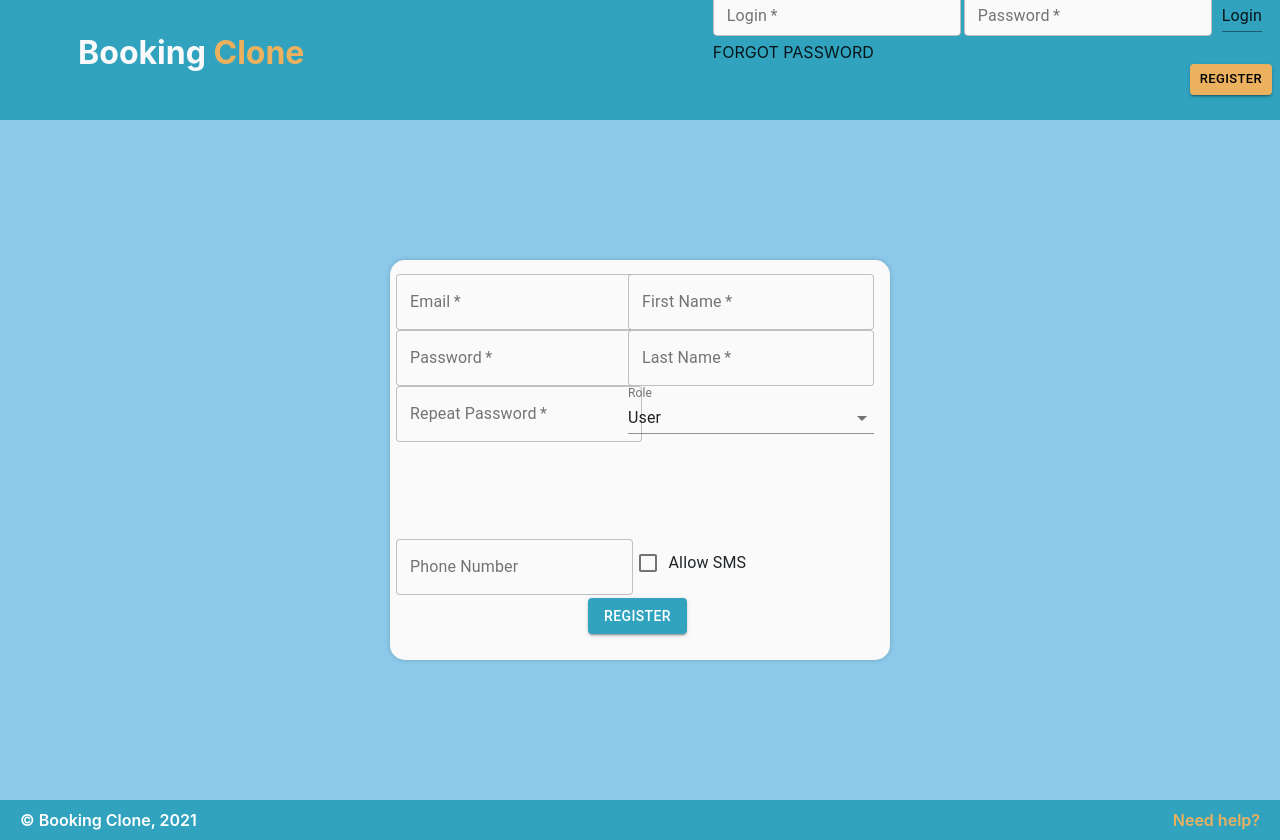
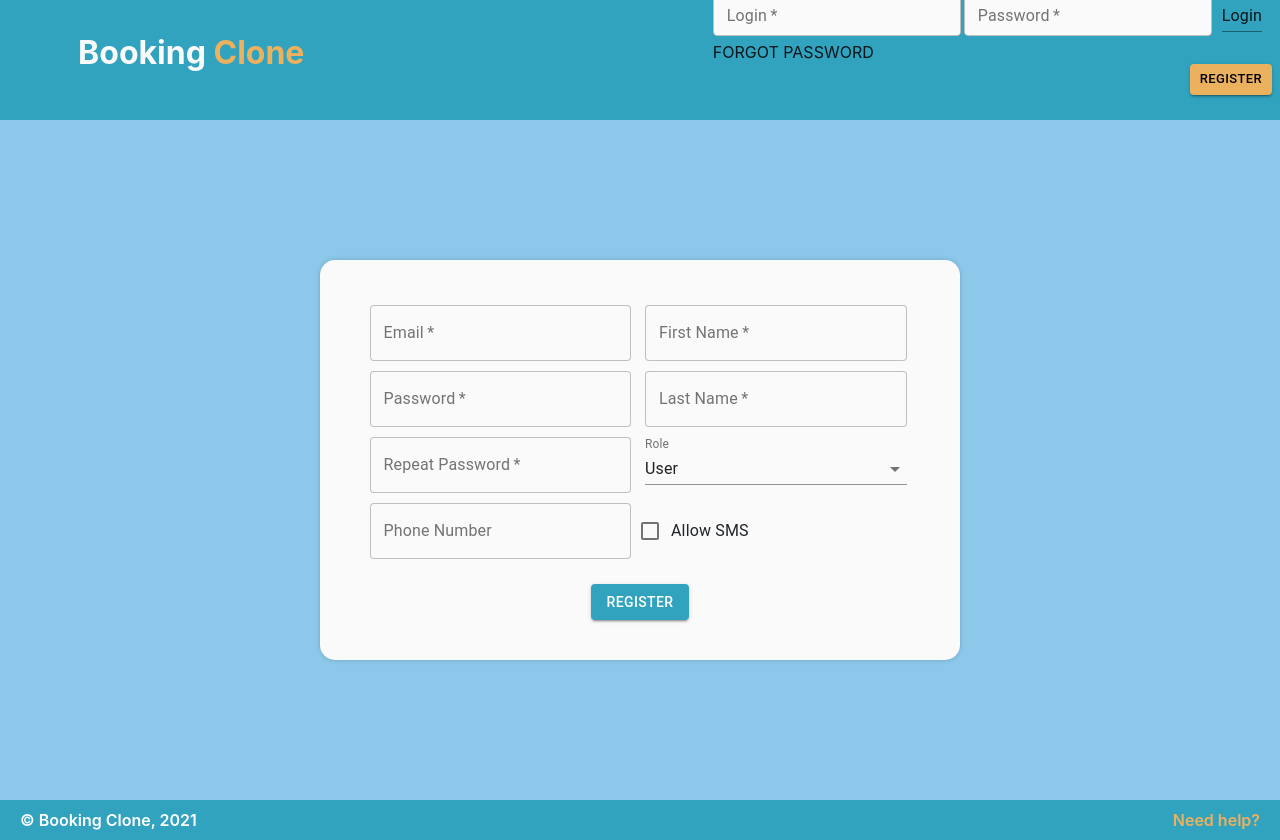
Before and after one commit to hoolek77/booking-clone-Web, a React (Create React App) app: page /register in a window 1280 px wide. Built offline with nearby package versions, Linux system fonts and the light colour scheme.

Commit message:
Closes #56
* css changes

* change grid

* delete unused styles

```diff
--- a/src/components/Register.jsx
+++ b/src/components/Register.jsx
@@ -123,20 +123,19 @@ export class Register extends React.Component {
             direction="row"
             justify="flex-start"
             alignItems="center"
-            spacing={3}
+            className="gridContainer"
           >
-            <Grid item xs={12} sm={6} className="grid-form-box">
+            <Grid item xs={12} sm={6} className="grid-form-box width95">
               <Grid
                 container
                 direction="column"
                 justify="center"
                 alignItems="flex-end"
-                spacing={3}
-                className="align-center-mobile"
+                className="align-center-mobile width95"
               >
-                <Grid item xs={12} className="width100">
+                <Grid item xs={12} className="width95">
                   <TextField
-                    className="width100"
+                    className="width95"
                     id="outlined-basic"
                     label="Email"
                     type="email"
@@ -147,9 +146,9 @@ export class Register extends React.Component {
                     color="secondary"
                   />
                 </Grid>
-                <Grid item xs={12} className="width100">
+                <Grid item xs={12} className="width95">
                   <TextField
-                    className="width100"
+                    className="width95"
                     id="outlined-basic"
                     label="Password"
                     type="password"
@@ -160,9 +159,9 @@ export class Register extends React.Component {
                     color="secondary"
                   />
                 </Grid>
-                <Grid item xs={12} className="width100">
+                <Grid item xs={12} className="width95">
                   <TextField
-                    className="width100"
+                    className="width95"
                     id="outlined-basic"
                     label="Repeat Password"
                     type="password"
@@ -173,20 +172,45 @@ export class Register extends React.Component {
                     color="secondary"
                   />
                 </Grid>
+                <Grid item xs={12} className="width95">
+                  {this.state.form.isSmsAllowed ? (
+                    <TextField
+                      className="width95"
+                      id="outlined-basic"
+                      type="tel"
+                      label="Phone Number"
+                      variant="outlined"
+                      onChange={(e) => this.handlePhoneNumberChange(e)}
+                      noValidate
+                      required
+                      color="secondary"
+                    />
+                  ) : (
+                    <TextField
+                      className="width95"
+                      id="outlined-basic"
+                      type="tel"
+                      label="Phone Number"
+                      variant="outlined"
+                      onChange={(e) => this.handlePhoneNumberChange(e)}
+                      noValidate
+                      color="secondary"
+                    />
+                  )}
+                </Grid>
               </Grid>
             </Grid>
-            <Grid item xs={12} sm={6} className="grid-form-box width100">
+            <Grid item xs={12} sm={6} className="grid-form-box width95">
               <Grid
                 container
                 direction="column"
                 justify="center"
                 alignItems="flex-start"
-                spacing={3}
-                className="align-center-mobile width100"
+                className="align-center-mobile width95"
               >
-                <Grid item xs={12} className="width100">
+                <Grid item xs={12} className="width95">
                   <TextField
-                    className="width100"
+                    className="width95"
                     id="outlined-basic"
                     label="First Name"
                     variant="outlined"
@@ -196,9 +220,9 @@ export class Register extends React.Component {
                     color="secondary"
                   />
                 </Grid>
-                <Grid item xs={12} className="width100">
+                <Grid item xs={12} className="width95">
                   <TextField
-                    className="width100"
+                    className="width95"
                     id="outlined-basic"
                     label="Last Name"
                     variant="outlined"
@@ -208,12 +232,8 @@ export class Register extends React.Component {
                     color="secondary"
                   />
                 </Grid>
-                <Grid
-                  item
-                  xs={12}
-                  className="select-input text-align-left width100"
-                >
-                  <FormControl className="width100">
+                <Grid item xs={12} className="width95">
+                  <FormControl className="width95">
                     <InputLabel id="demo-simple-select-label" color="secondary">
                       Role
                     </InputLabel>
@@ -229,56 +249,11 @@ export class Register extends React.Component {
                     </Select>
                   </FormControl>
                 </Grid>
-              </Grid>
-            </Grid>
-            <Grid item xs={12} className="width100">
-              <Grid
-                container
-                direction="row"
-                justify="center"
-                alignItems="center"
-                spacing={3}
-              >
-                <Grid
-                  item
-                  xs={12}
-                  sm={6}
-                  className="text-align-right align-center-mobile width100"
-                >
-                  {this.state.form.isSmsAllowed ? (
-                    <TextField
-                      className="width100"
-                      id="outlined-basic"
-                      type="tel"
-                      label="Phone Number"
-                      variant="outlined"
-                      onChange={(e) => this.handlePhoneNumberChange(e)}
-                      noValidate
-                      required
-                      color="secondary"
-                    />
-                  ) : (
-                    <TextField
-                      className="width100"
-                      id="outlined-basic"
-                      type="tel"
-                      label="Phone Number"
-                      variant="outlined"
-                      onChange={(e) => this.handlePhoneNumberChange(e)}
-                      noValidate
-                      color="secondary"
-                    />
-                  )}
-                </Grid>
-                <Grid
-                  item
-                  xs={12}
-                  sm={6}
-                  className="text-align-left align-center-mobile"
-                >
+                <Grid item xs={12} className="width95">
                   <FormControlLabel
                     control={
                       <Checkbox
+                        className="chackboxAllowSms"
                         checked={this.state.form.isSmsAllowed}
                         onChange={(e) =>
                           this.handlePhoneNumberCheckboxChange(e)
--- a/src/content/css/register.css
+++ b/src/content/css/register.css
@@ -1,7 +1,7 @@
 .register-form {
   padding: 30px;
-  max-width: 500px;
   min-height: 400px;
+  width: 50%;
   margin: 20px;
   background: #fafafa;
   border-radius: 15px;
@@ -31,15 +31,24 @@
 .text-align-left {
   text-align: left;
 }
-.grid-form-box {
-  min-height: 250px;
+
+.MuiGrid-root .MuiFormControlLabel-root {
+  height: 50px;
+  margin-top: 16px;
 }
-.width100 {
-  width: 100%;
+
+.width95 {
+  width: 95%;
 }
-@media screen and (max-width: 600px) {
+.width95 .MuiFormControl-root {
+  margin: 5px;
+}
+@media screen and (max-width: 860px) {
   .align-center-mobile {
     align-items: center !important;
     text-align: center;
   }
+  .gridContainer {
+    flex-direction: column;
+  }
 }
```
